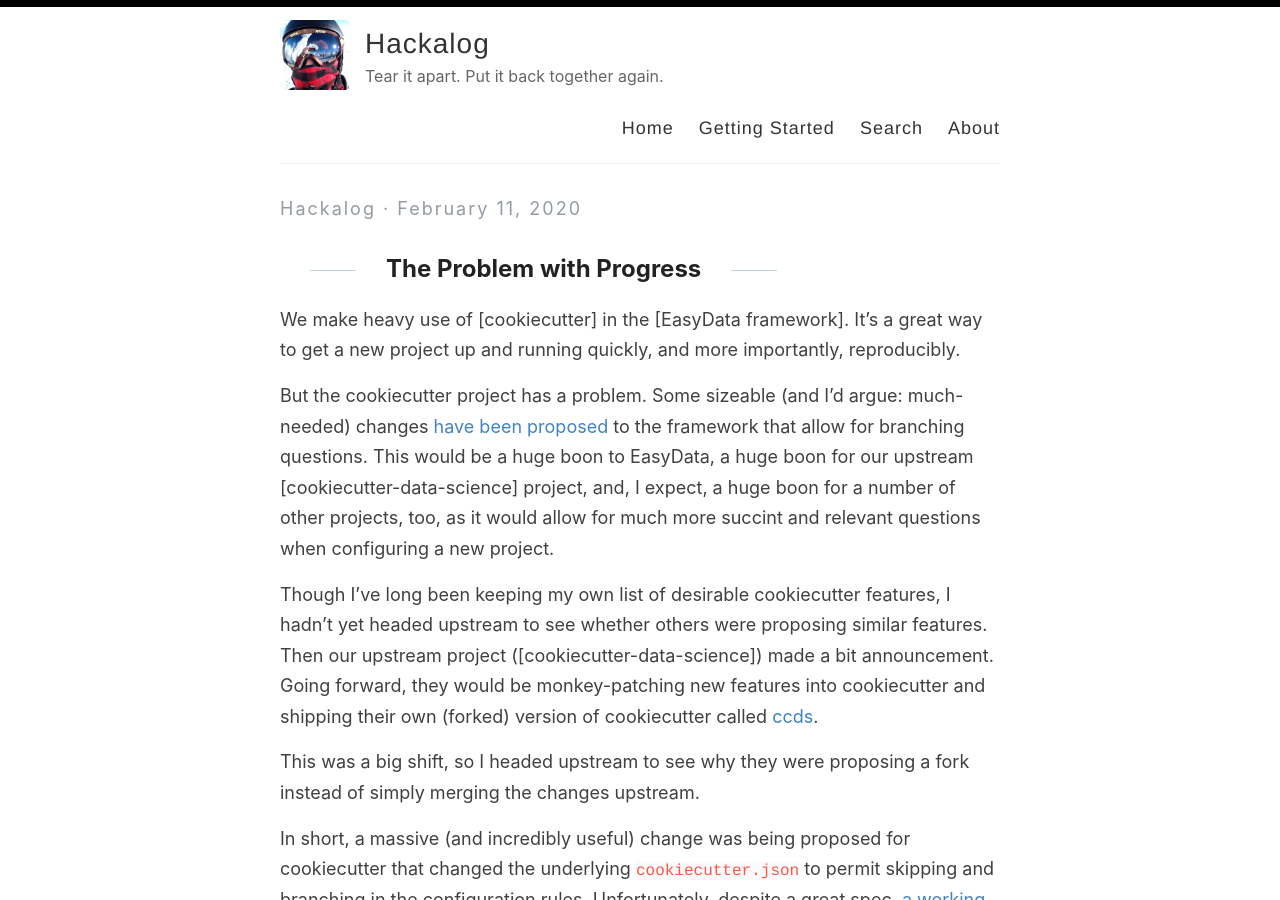
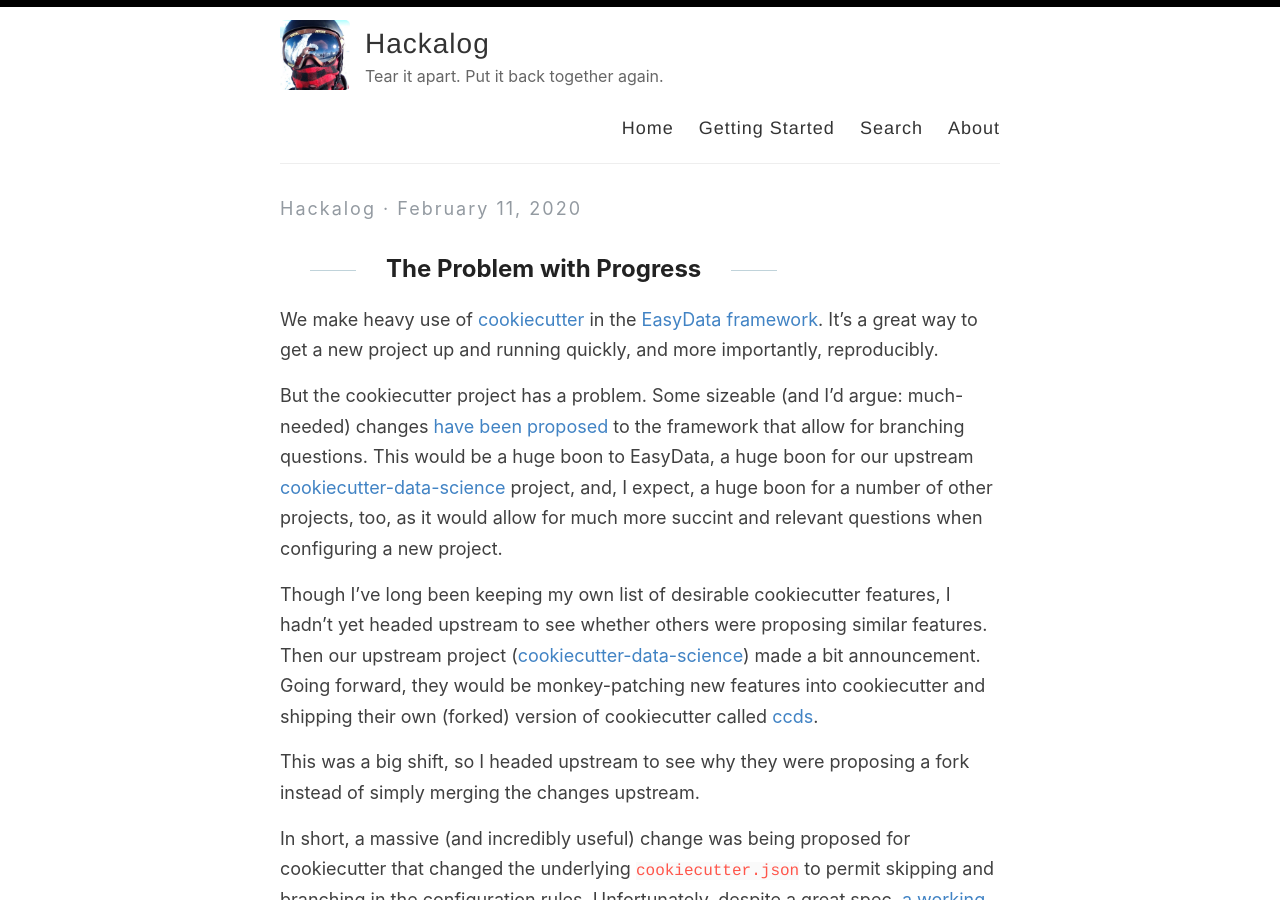
Before and after one commit to hackalog/hackalog.github.io, a Jekyll site: the page built from _posts/2020-02-11-cookiecutter.md, in a window 1280 px wide and 900 px high. Built offline with Jekyll 4.4.1, drawn with Linux system fonts in a browser that asks for light colours; our own code applies the rules of GitHub Pages for plain Markdown files; some of the changed lines change nothing that is shown.

Commit message:
missing links

```diff
--- a/_posts/2020-02-11-cookiecutter.md
+++ b/_posts/2020-02-11-cookiecutter.md
@@ -20,6 +20,7 @@ I expect, a huge boon for a number of other projects, too, as it would
 allow for much more succint and relevant questions when configuring a
 new project.
 
+[cookiecutter]: https://github.com/cookiecutter/
 [cookiecutter2]: https://github.com/cookiecutter/cookiecutter/pull/848
 
 Though I've long been keeping my own list of desirable cookiecutter
@@ -30,6 +31,8 @@ they would be monkey-patching new features into cookiecutter and
 shipping their own (forked) version of cookiecutter called [ccds].
 
 [ccds]: https://github.com/drivendata/cookiecutter-data-science/pull/162
+[cookiecutter-data-science]: https://github.com/drivendata/cookiecutter-data-science/pull/162
+[easydata framework]: https://github.com/hackalog/cookiecutter-easydatadrivendata/cookiecutter-data-science/pull/162
 
 This was a big shift, so I headed upstream to see why they were
 proposing a fork instead of simply merging the changes upstream.
```
